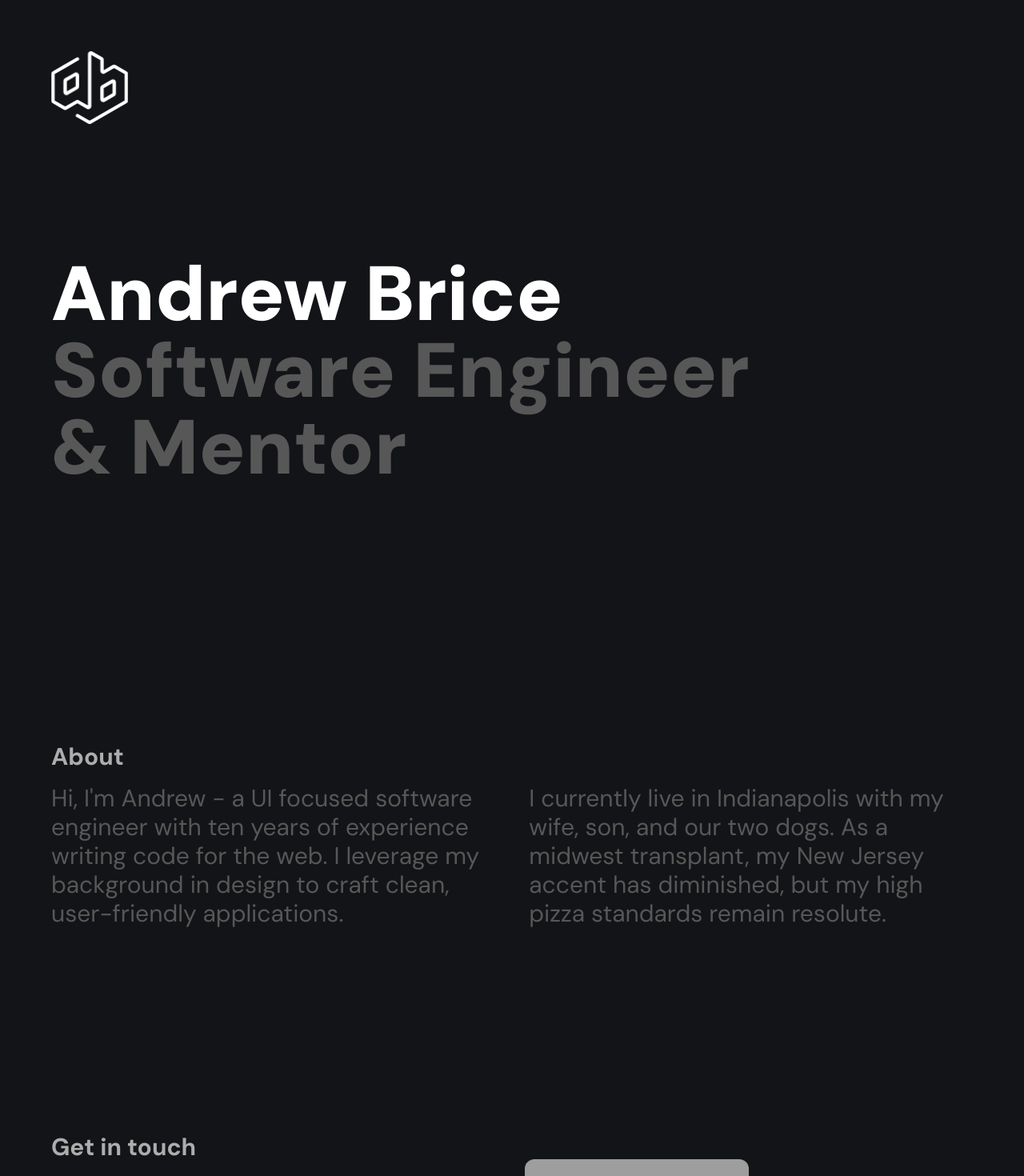
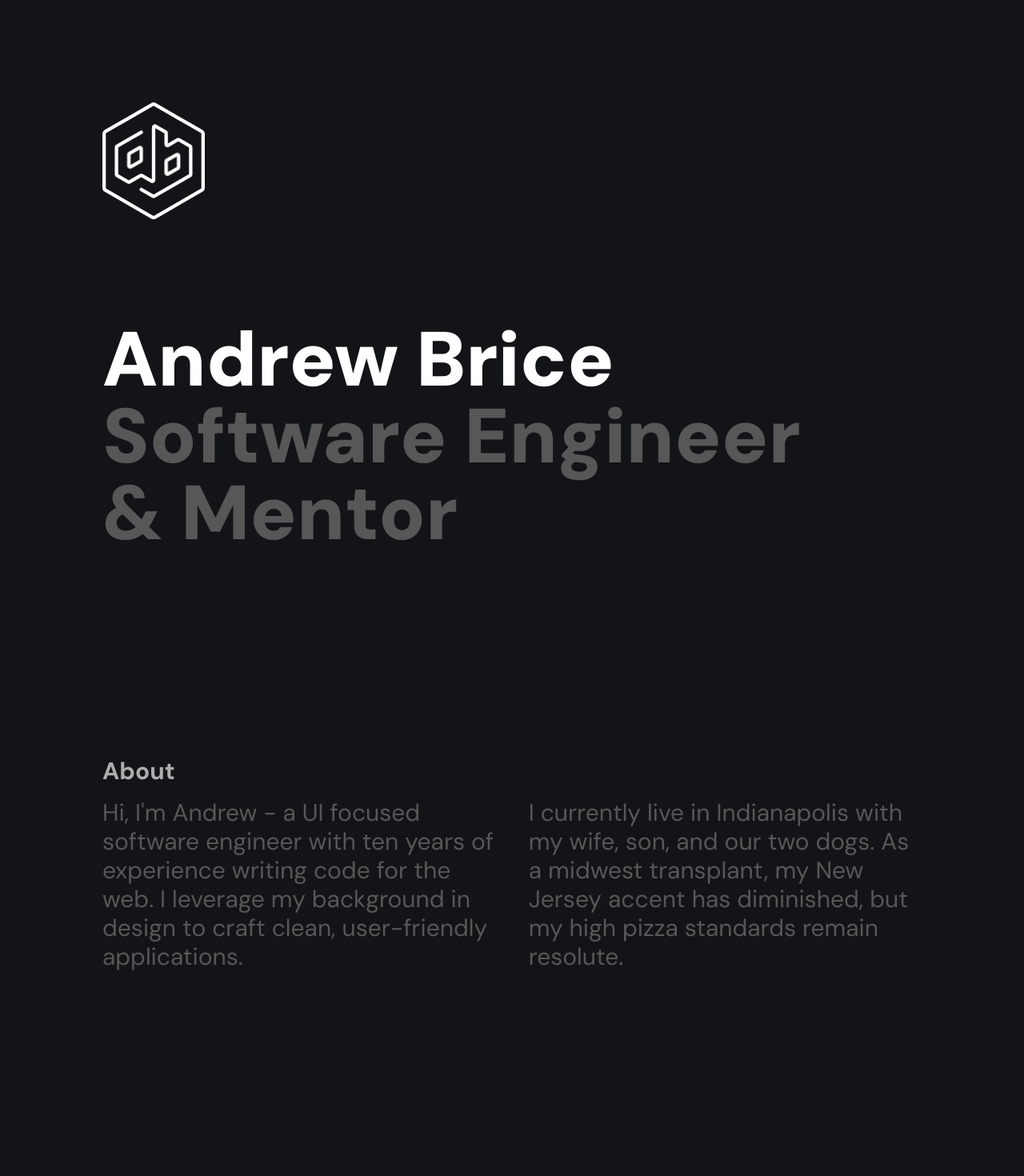
Before and after one commit to bricea27/thebriceisright, a React (Vite) app: page / in a window 1280 px wide. Shown: the top 1470 px of the page at 80% size. Built offline with nearby package versions, Linux system fonts and the light colour scheme; grey boxes are pictures that could not be loaded; a web font is replaced by a local one.

Commit message:
feat: responsive

```diff
--- a/src/App.jsx
+++ b/src/App.jsx
@@ -6,9 +6,9 @@ import headshot from "./assets/headshot.jpg";
 export default function App() {
   return (
     <main className="w-full bg-bg font-sans text-text">
-      <section className="w-full max-w-7xl min-h-screen flex flex-col mx-auto p-8 sm:p-16">
-        <Logo className="[width:_clamp(4rem,9vw,6rem)] stroke-text stroke-[10px] mb-auto" />
-        <h1 className="font-black leading-none [font-size:_clamp(2rem,9vw,6rem)] my-32 animate animate-fade-in-up">
+      <section className="w-full max-w-7xl flex flex-col mx-auto px-8 sm:px-16 xl:px-32 py-8 sm:py-16 xl:py-32 justify-center">
+        <Logo className="w-16 sm:w-32 stroke-text stroke-[10px] mb-32" />
+        <h1 className="font-black leading-none [font-size:_clamp(2rem,9vw,6rem)] animate animate-fade-in-up">
           Andrew Brice
           <br />
           <span className="text-text-alt">
@@ -17,7 +17,7 @@ export default function App() {
           </span>
         </h1>
       </section>
-      <article className="w-full max-w-7xl mx-auto px-8 sm:px-16 py-32 animate animate-fade-in-up">
+      <article className="w-full max-w-7xl mx-auto px-8 sm:px-16 xl:px-32 py-32 animate animate-fade-in-up">
         <h2 className="font-bold text-label text-xl lg:text-3xl mb-4">About</h2>
         <div className="flex flex-col lg:flex-row gap-8">
           <p className="max-w-md lg:max-w-[50%] text-text-alt text-xl lg:text-3xl">
@@ -25,12 +25,6 @@ export default function App() {
             experience writing code for the web. I leverage my background in
             design to craft clean, user-friendly applications.
           </p>
-          {/* <p className="max-w-md lg:max-w-none text-text-alt text-xl lg:text-3xl flex-1">
-            Currently, I'm helping build world-class sales forecasting software
-            for the folks over at Outreach, utilizing React.js, TypeScript, and
-            Apollo GraphQL.
-          </p>
-          */}
           <p className="max-w-md lg:max-w-[50%] text-text-alt text-xl lg:text-3xl">
             I currently live in Indianapolis with my wife, son, and our two
             dogs. As a midwest transplant, my New Jersey accent has diminished,
@@ -38,17 +32,17 @@ export default function App() {
           </p>
         </div>
       </article>
-      <footer className="w-full max-w-7xl mx-auto px-8 sm:px-16 py-32 animate animate-fade-in-up">
+      <footer className="w-full max-w-7xl mx-auto px-8 sm:px-16 xl:px-32 py-32 animate animate-fade-in-up">
         <div className="w-full flex items-start lg:items-center justify-between flex-col-reverse lg:flex-row gap-8">
           <div className="flex flex-col flex-1">
             <h2 className="font-bold text-label text-xl lg:text-3xl mb-4">
-              Get in touch
+              Contact
             </h2>
             <p className="max-w-md lg:max-w-[80%] text-text-alt text-xl lg:text-3xl mb-4">
               Whether you'd like to discuss an opportunity or simply talk shop,
               I'd love to connect!
             </p>
-            <div className="flex flex-col gap-2">
+            <div className="flex flex-col gap-2 text-base lg:text-xl">
               <Link href="mailto:bricea27@gmail.com">
                 <svg
                   xmlns="http://www.w3.org/2000/svg"
--- a/src/components/Link/Link.jsx
+++ b/src/components/Link/Link.jsx
@@ -1,7 +1,7 @@
 export default function Link(props) {
   return (
     <a
-      className="text-link hover:text-link-hover font-bold transition-all flex gap-2 items-center text-base lg:text-xl"
+      className="text-link hover:text-link-hover font-bold transition-all inline-flex gap-2 items-center"
       rel="noopener noreferrer"
       target="_blank"
       {...props}
--- a/src/components/Logo/Logo.jsx
+++ b/src/components/Logo/Logo.jsx
@@ -5,27 +5,13 @@ export default function Logo(props) {
     <svg
       id={styles.logo}
       xmlns="http://www.w3.org/2000/svg"
-      viewBox="0 0 226 214.5"
+      viewBox="0 0 298 340.29"
       {...props}
     >
-      <path
-        fill="none"
-        strokeLinecap="round"
-        strokeLinejoin="round"
-        d="m71.25,67.92l-28.34,16.36c-1.19.68-1.92,1.95-1.92,3.32v32.72c0,2.95,3.19,4.79,5.75,3.32l28.34-16.36c1.19-.68,1.92-1.95,1.92-3.32v-32.72c0-2.95-3.19-4.79-5.75-3.32Z"
-      />
-      <path
-        fill="none"
-        strokeLinecap="round"
-        strokeLinejoin="round"
-        d="m185.5,91.59v32.72c0,1.37-.73,2.63-1.92,3.32l-28.34,16.36c-2.55,1.47-5.75-.37-5.75-3.32v-32.72c0-1.37.73-2.63,1.92-3.32l28.34-16.36c2.55-1.47,5.75.37,5.75,3.32Z"
-      />
-      <path
-        fill="none"
-        strokeLinecap="round"
-        strokeLinejoin="round"
-        d="m77.25,189.45l33.83,19.53c1.19.68,2.65.68,3.83,0l104.17-60.14c1.19-.68,1.92-1.95,1.92-3.32v-78.72c0-1.37-.73-2.63-1.92-3.32l-32.16-18.57c-1.19-.69-2.66-.68-3.85.01l-27.81,16.28c-2.55,1.5-5.77-.35-5.77-3.31V25.26c0-1.38-.74-2.65-1.93-3.33l-28.84-16.42c-2.55-1.45-5.73.39-5.73,3.33v153.05c0,2.95-3.19,4.79-5.75,3.32l-28.34-16.36c-1.19-.68-2.65-.68-3.83,0l-32.17,18.57c-1.19.68-2.65.68-3.83,0l-32.17-18.57c-1.19-.68-1.92-1.95-1.92-3.32v-78.72c0-1.37.73-2.63,1.92-3.32l34.08-19.68,36-20.78"
-      />
+      <path d="m8.66,84.89c-2.27,1.31-3.66,3.73-3.66,6.34v157.82c0,2.62,1.4,5.04,3.66,6.34l32.34,18.67,36,20.78,36,20.78,32.34,18.67c2.27,1.31,5.06,1.31,7.33,0l32.34-18.67,36-20.78,36-20.78,32.34-18.67c2.27-1.31,3.66-3.73,3.66-6.34V91.23c0-2.62-1.4-5.04-3.66-6.34l-32.34-18.67-36-20.78-36-20.78-32.34-18.67c-2.27-1.31-5.06-1.31-7.33,0l-32.34,18.67-36,20.78-36,20.78-32.34,18.67Z" />
+      <path d="m107.25,131.89l-28.34,16.36c-1.19.68-1.92,1.95-1.92,3.32v32.72c0,2.95,3.19,4.79,5.75,3.32l28.34-16.36c1.19-.68,1.92-1.95,1.92-3.32v-32.72c0-2.95-3.19-4.79-5.75-3.32Z" />
+      <path d="m221.5,155.56v32.72c0,1.37-.73,2.63-1.92,3.32l-28.34,16.36c-2.55,1.47-5.75-.37-5.75-3.32v-32.72c0-1.37.73-2.63,1.92-3.32l28.34-16.36c2.55-1.47,5.75.37,5.75,3.32Z" />
+      <path d="m113.25,253.43l33.83,19.53c1.19.68,2.65.68,3.83,0l104.17-60.14c1.19-.68,1.92-1.95,1.92-3.32v-78.72c0-1.37-.73-2.63-1.92-3.32l-32.16-18.57c-1.19-.69-2.66-.68-3.85.01l-27.81,16.28c-2.55,1.5-5.77-.35-5.77-3.31v-32.66c0-1.38-.74-2.65-1.93-3.33l-28.84-16.42c-2.55-1.45-5.73.39-5.73,3.33v153.05c0,2.95-3.19,4.79-5.75,3.32l-28.34-16.36c-1.19-.68-2.65-.68-3.83,0l-32.17,18.57c-1.19.68-2.65.68-3.83,0l-32.17-18.57c-1.19-.68-1.92-1.95-1.92-3.32v-78.72c0-1.37.73-2.63,1.92-3.32l34.08-19.68,36-20.78" />
     </svg>
   );
 }
--- a/src/components/Logo/Logo.module.css
+++ b/src/components/Logo/Logo.module.css
@@ -1,6 +1,9 @@
 #logo path {
+  fill: none;
   stroke-dasharray: 1000;
   stroke-dashoffset: 1000;
+  stroke-linecap: round;
+  stroke-linejoin: round;
   animation-name: drawLine;
   animation-duration: 1s;
   animation-fill-mode: forwards;
```
